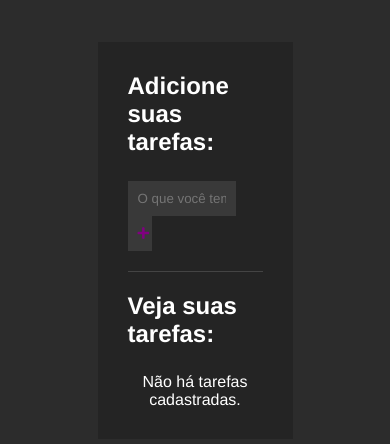
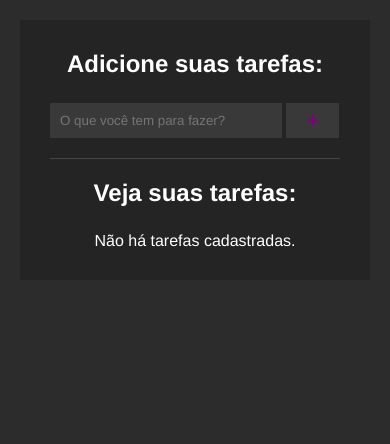
Before and after one commit to jennyffermorais/to-do-list-poo, a plain HTML site: page index.html in a window 390 px wide. Drawn offline with Linux system fonts and the light colour scheme.

Commit message:
add responsivity

```diff
--- a/css/style.css
+++ b/css/style.css
@@ -105,3 +105,23 @@ h2 {
 #empty-tasks {
    text-align: center;
 }
+
+/* mobile */
+@media (max-width: 500px) {
+   body {
+      padding: 20px;
+   }
+
+   h2 {
+      text-align: center;
+   }
+
+   #main-container {
+      max-width: 100%;
+      margin-top: 0;
+   }
+
+   .fa.fa-check {
+      display: block;
+   }
+}
```
